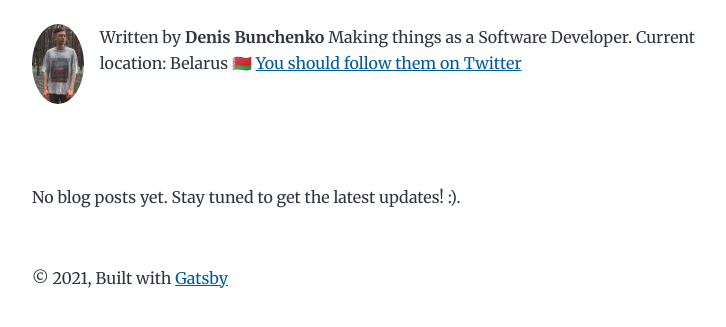
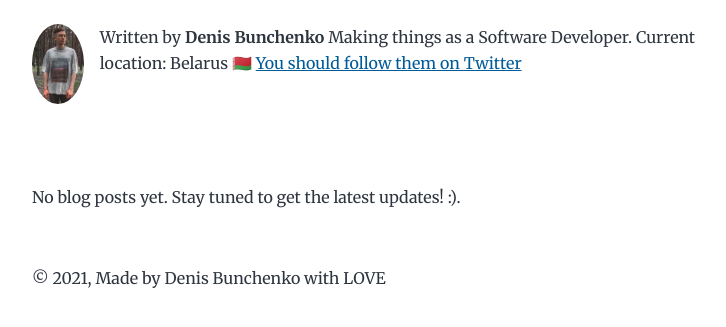
Before and after one commit to DenisBun/denis-bunchenko, a Gatsby site: page / in a window 1280 px wide. Shown: the part 117-444 px from the top of the page, without its empty margins (244-970 px from the left). Built offline with nearby package versions, Linux system fonts and the light colour scheme; Gatsby itself is replaced by a stand-in of ours.

Commit message:
fix feed config

```diff
--- a/gatsby-config.js
+++ b/gatsby-config.js
@@ -78,7 +78,6 @@ module.exports = {
                 allMarkdownRemark(
                   limit: 30,
                   sort: { order: DESC, fields: [frontmatter___date] },
-                  filter: { frontmatter: { template: { eq: "post" } } }
                 ) {
                   edges {
                     node {
@@ -90,7 +89,6 @@ module.exports = {
                       frontmatter {
                         title
                         date
-                        template
                       }
                     }
                   }
--- a/src/components/layout.js
+++ b/src/components/layout.js
@@ -25,12 +25,10 @@ const Layout = ({ location, title, children }) => {
       <header className="global-header">{header}</header>
       <main>{children}</main>
       <footer>
-        © {new Date().getFullYear()}, Built with
-        {` `}
-        <a href="https://www.gatsbyjs.com">Gatsby</a>
+        © {new Date().getFullYear()}, Made by Denis Bunchenko with LOVE
       </footer>
     </div>
-  )
+  );
 }
 
 export default Layout
```
